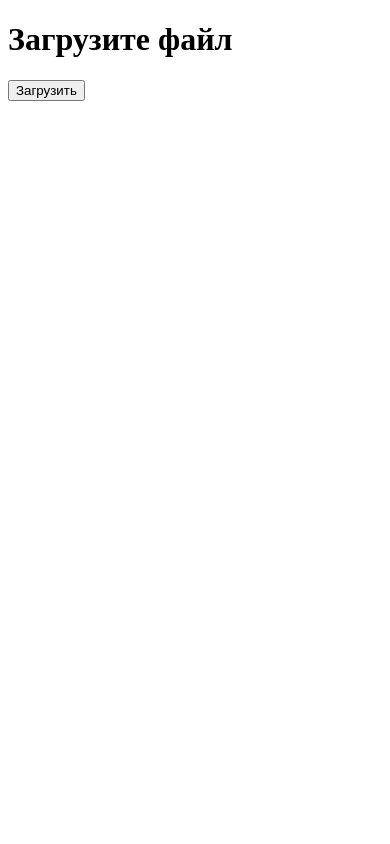
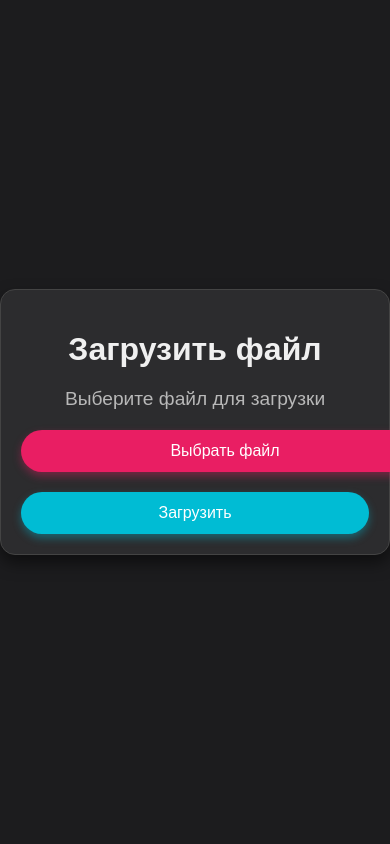
Before and after one commit to RriperR/keyob, a Django app: page / in a window 390 px wide. Run offline with Django 5.2, Linux system fonts and the light colour scheme.

Commit message:
кнопка выбрать файл и загрузить на главной странице

```diff
--- /dev/null
+++ b/upload/static/upload/css/main.css
@@ -0,0 +1,116 @@
+/* Общие стили */
+body {
+    font-family: 'Arial', sans-serif;
+    background-color: #1c1c1e;
+    color: #f0f0f0;
+    margin: 0;
+    padding: 0;
+    display: flex;
+    justify-content: center;
+    align-items: center;
+    height: 100vh;
+}
+
+h1 {
+    color: #f0f0f0;
+    font-size: 2.5rem;
+    text-align: center;
+    margin-bottom: 20px;
+}
+
+/* Карточка загрузки файлов */
+.upload-container {
+    background-color: #2c2c2e;
+    padding: 30px;
+    border-radius: 15px;
+    box-shadow: 0 8px 16px rgba(0, 0, 0, 0.5);
+    width: 100%;
+    max-width: 500px;
+    text-align: center;
+    border: 1px solid #444;
+}
+
+.upload-container p {
+    color: #b8b8b8;
+    font-size: 1.2rem;
+    margin-bottom: 20px;
+}
+
+/* Поле для выбора файла */
+.upload-container input[type="file"] {
+    display: none;
+}
+
+.custom-file-upload {
+    display: inline-block;
+    padding: 12px 30px;
+    cursor: pointer;
+    background-color: #e91e63;
+    color: white;
+    border-radius: 25px;
+    font-size: 1.1rem;
+    transition: background-color 0.3s ease, transform 0.2s ease;
+    box-shadow: 0 4px 8px rgba(233, 30, 99, 0.4);
+}
+
+.custom-file-upload:hover {
+    background-color: #c2185b;
+}
+
+.custom-file-upload:active {
+    transform: scale(0.97);
+}
+
+/* Кнопка отправки */
+.upload-container button {
+    background-color: #00bcd4;
+    color: white;
+    padding: 12px 30px;
+    border: none;
+    border-radius: 25px;
+    font-size: 1.1rem;
+    cursor: pointer;
+    transition: background-color 0.3s ease, transform 0.2s ease;
+    margin-top: 20px;
+    box-shadow: 0 4px 8px rgba(0, 188, 212, 0.4);
+}
+
+.upload-container button:hover {
+    background-color: #0097a7;
+}
+
+.upload-container button:active {
+    transform: scale(0.97);
+}
+
+/* Анимация появления */
+@keyframes fadeIn {
+    from {
+        opacity: 0;
+        transform: translateY(20px);
+    }
+    to {
+        opacity: 1;
+        transform: translateY(0);
+    }
+}
+
+.upload-container {
+    animation: fadeIn 0.8s ease;
+}
+
+/* Для мобильных устройств */
+@media (max-width: 768px) {
+    h1 {
+        font-size: 2rem;
+    }
+
+    .upload-container {
+        padding: 20px;
+    }
+
+    .custom-file-upload, .upload-container button {
+        width: 100%;
+        font-size: 1rem;
+    }
+}
--- a/upload/templates/upload/file_upload.html
+++ b/upload/templates/upload/file_upload.html
@@ -1,15 +1,30 @@
+{% load static %}
+
 <!DOCTYPE html>
 <html lang="en">
 <head>
     <meta charset="UTF-8">
-    <title>Title</title>
+    <meta name="viewport" content="width=device-width, initial-scale=1.0">
+    <title>Загрузка файлов</title>
+    <link rel="stylesheet" href="{% static 'upload/css/main.css' %}">
 </head>
 <body>
-<h1>Загрузите файл</h1>
-<form method="post" enctype="multipart/form-data">
-    {% csrf_token %}
-    {{ form.as_p }}
-    <button type="submit">Загрузить</button>
-</form>
+    <div class="upload-container">
+        <h1>Загрузить файл</h1>
+        <p>Выберите файл для загрузки</p>
+
+        <!-- Форма для загрузки файла -->
+        <form action="{% url 'file_upload' %}" method="POST" enctype="multipart/form-data">
+            {% csrf_token %}
+            <!-- Поле загрузки файла -->
+            <label class="custom-file-upload">
+                <input type="file" name="file" id="file-upload" required>
+                Выбрать файл
+            </label>
+
+            <!-- Кнопка отправки -->
+            <button type="submit">Загрузить</button>
+        </form>
+    </div>
 </body>
 </html>
```
Also changed, not shown: docere/settings.py (+6 -2 lines), upload/static/upload/css/style.css (added, +52 -0 lines), upload/templates/upload/succes.html (deleted, +0 -11 lines), upload/templates/upload/success.html (added, +18 -0 lines), db.sqlite3.
